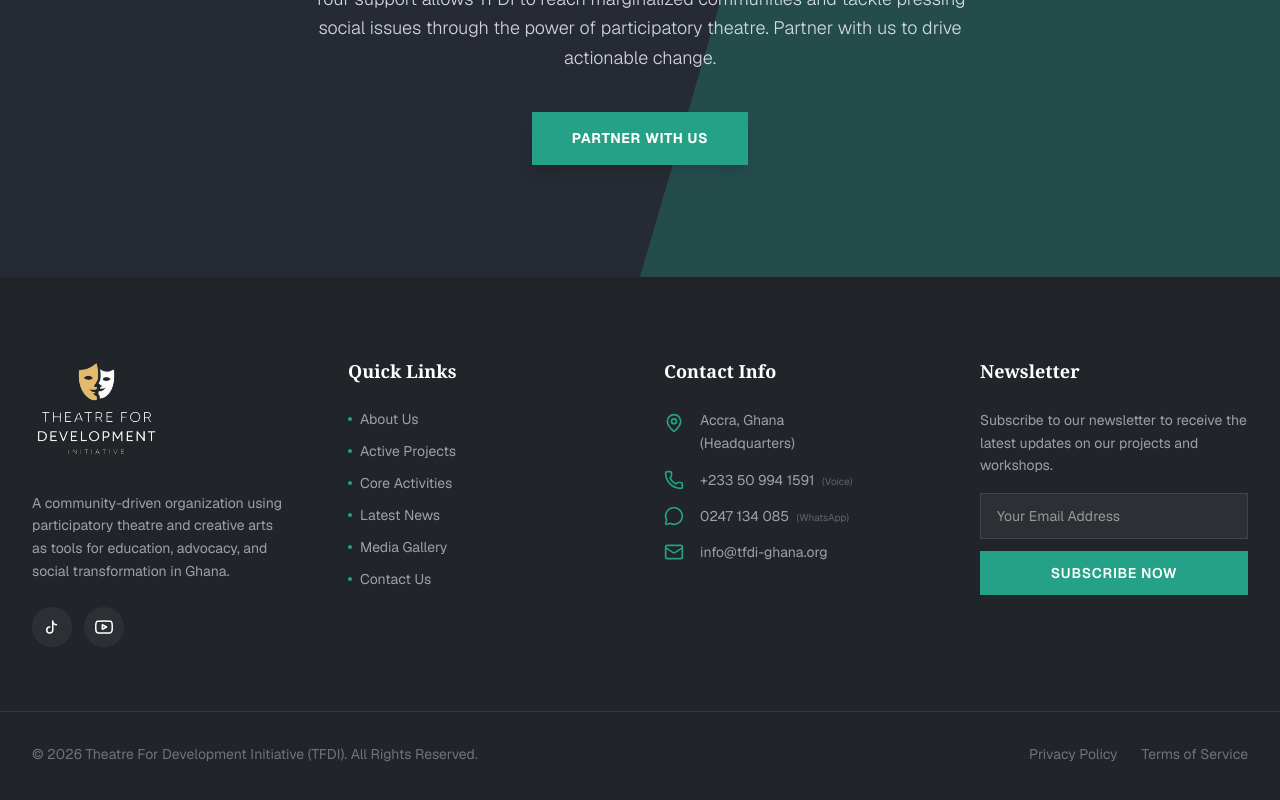
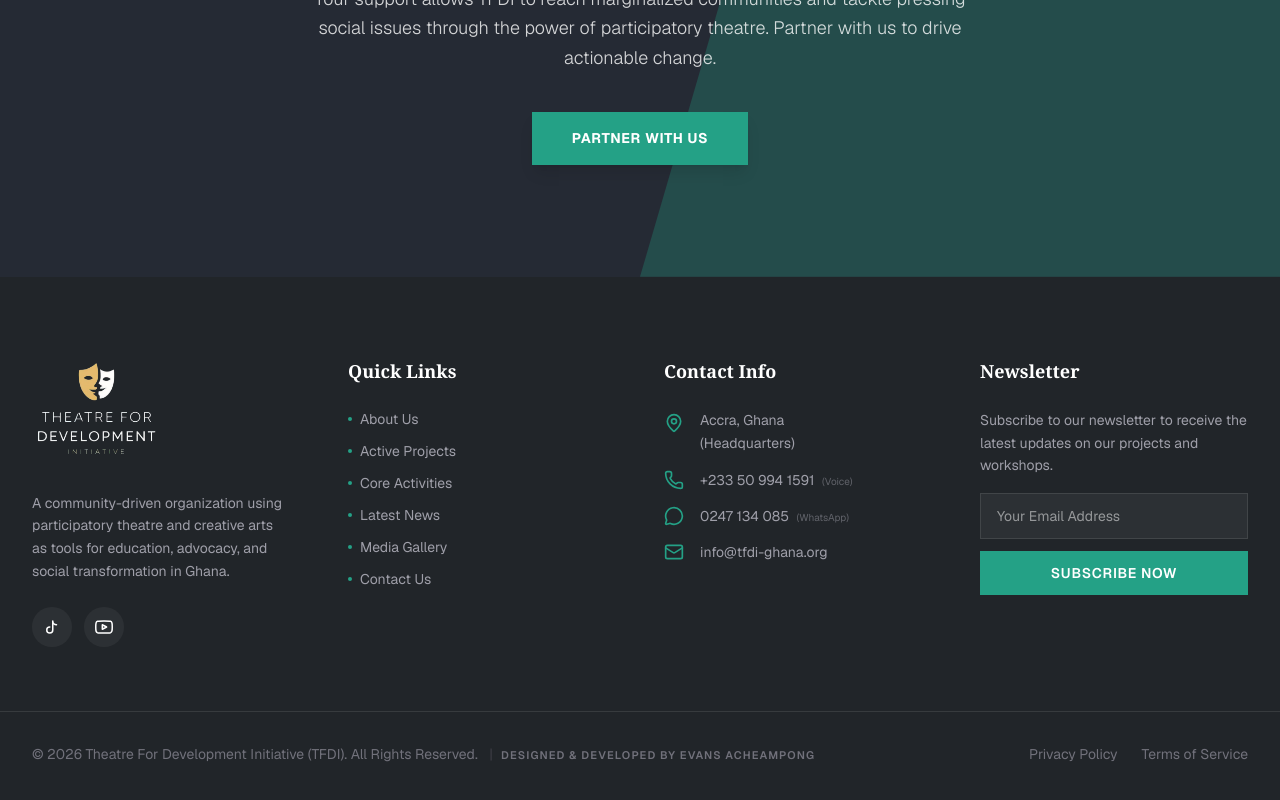
Before and after one commit to evansachie/dti-web, a Next.js app: page /blogs in a window 1280 px wide. Shown: the part 3576-4376 px from the top of the page. Built offline with nearby package versions, Linux system fonts and the light colour scheme; no server answers; a web font is replaced by a local one.

Commit message:
feat: add developer credit to footer

```diff
--- a/src/components/layout/Footer.tsx
+++ b/src/components/layout/Footer.tsx
@@ -145,7 +145,16 @@ export function Footer() {
         <div className="max-w-[1400px] mx-auto px-6 lg:px-8 flex flex-col md:flex-row items-center justify-between gap-4">
           <p className="text-zinc-500 text-sm">
             © {new Date().getFullYear()} Theatre For Development Initiative
-            (TFDI). All Rights Reserved.
+            (TFDI). All Rights Reserved.{" "}
+            <span className="mx-2 text-zinc-700">|</span>
+            <Link
+              href="https://evansdev.vercel.app"
+              target="_blank"
+              rel="noopener noreferrer"
+              className="text-zinc-500 hover:text-[#24a186] text-[11px] uppercase tracking-widest transition-colors font-semibold"
+            >
+              Designed & Developed by Evans Acheampong
+            </Link>
           </p>
           <div className="flex items-center gap-6">
             <Link
```
